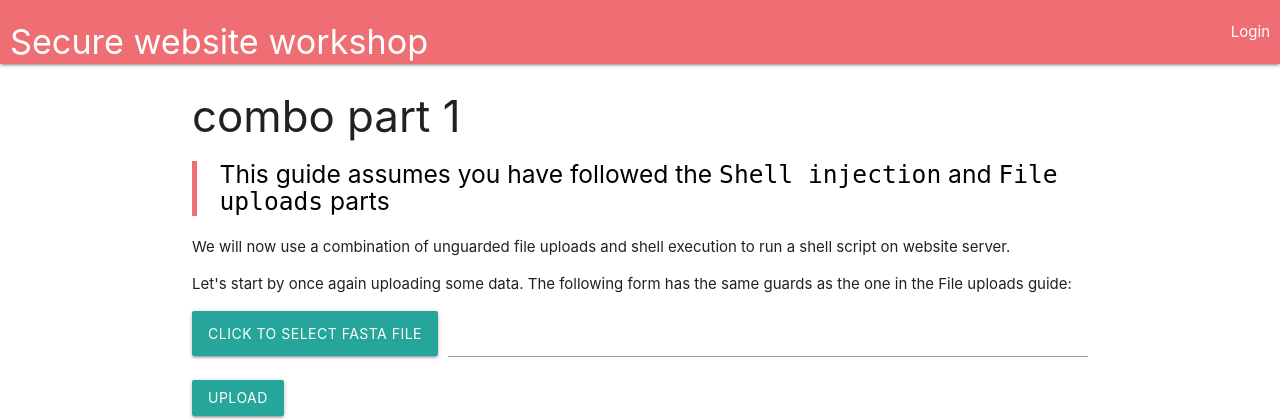
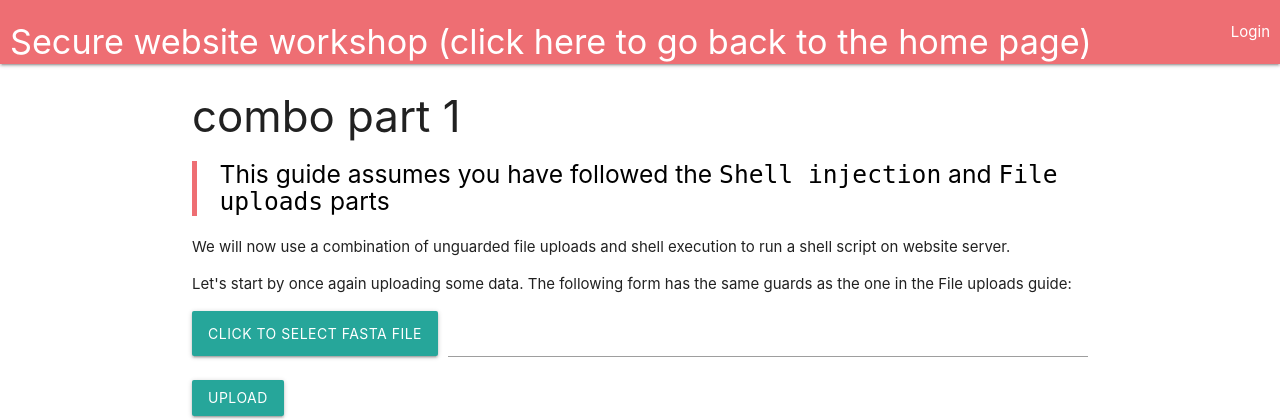
Before and after one commit to adraismawur/website-workshop, a Flask app: page /combo/1 in a window 1280 px wide. Shown: the top 420 px of the page. Run offline with Flask 3, Linux system fonts and the light colour scheme; some libraries are stand-ins or nearby versions.

Commit message:
add more text explaining how to go home

```diff
--- a/website_workshop/templates/base.html
+++ b/website_workshop/templates/base.html
@@ -27,7 +27,7 @@
     <nav>
         <div class="nav-wrapper" style="padding-left: 10px; padding-right: 10px;">
             <a href="/" class="brand-logo">
-                <h4>Secure website workshop</h4>
+                <h4>Secure website workshop (click here to go back to the home page)</h4>
             </a>
             <ul id="nav-mobile" class="right hide-on-med-and-down">
                 {% if not user %}
```
